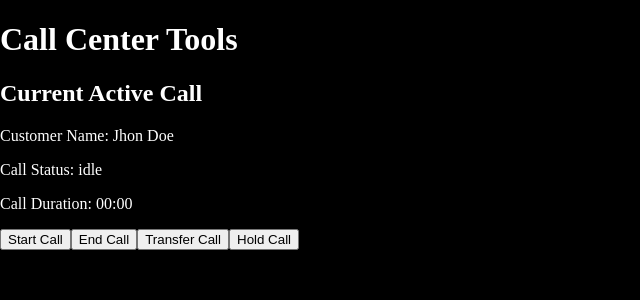
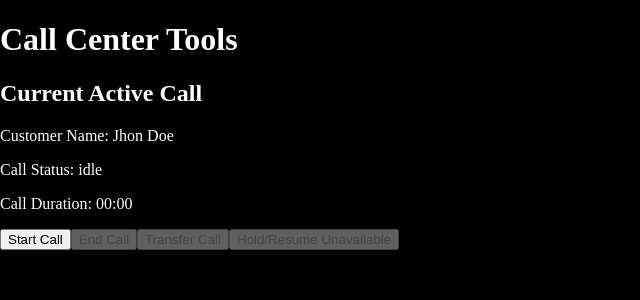
Before and after one commit to mrsalitre/call-center-tools, a Vue app: page / in a window 1280 px wide. Shown: the top 300 px of the page, without its empty margins (0-640 px from the left). Built offline with nearby package versions, Linux system fonts and the light colour scheme.

Commit message:
fix(ActiveCallDashboard): add computed properties for action availability
Add computed properties to conditionally disable call action buttons based on call status.
This prevents invalid operations (e.g., ending a call that hasn't started) and improves UX.

```diff
--- a/src/components/ActiveCallDashboard.vue
+++ b/src/components/ActiveCallDashboard.vue
@@ -16,6 +16,18 @@ const formattedDuration = computed(() => {
   const minutes = Math.floor(callDuration.value / 60)
   const seconds = callDuration.value % 60
   return `${String(minutes).padStart(2, '0')}:${String(seconds).padStart(2, '0')}`
+})
+const isActive = computed(() => callStatus.value === CallStatus.ACTIVE)
+const isOnHold = computed(() => callStatus.value === CallStatus.ON_HOLD)
+const canStartCallAction = computed(() => canStartCall.includes(callStatus.value))
+const canEndCallAction = computed(() => isActive.value || isOnHold.value)
+const canTransferCallAction = computed(() => isActive.value || isOnHold.value)
+const canHoldOrResumeCallAction = computed(() => isActive.value || isOnHold.value)
+const holdOrResumeLabel = computed(() => {
+  if (!canHoldOrResumeCallAction.value) {
+    return 'Hold/Resume Unavailable'
+  }
+  return isOnHold.value ? 'Resume Call' : 'Hold Call'
 })
 
 function clearDurationInterval() {
@@ -96,11 +108,11 @@ onUnmounted(() => {
     <p>Customer Name: {{ customerName }}</p>
     <p>Call Status: {{ callStatus }}</p>
     <p>Call Duration: {{ formattedDuration }}</p>
-    <button v-on:click="startCall">Start Call</button>
-    <button v-on:click="endCall">End Call</button>
-    <button v-on:click="transferCall">Transfer Call</button>
-    <button v-on:click="handleHoldOrResumeCall">
-      {{ callStatus === CallStatus.ON_HOLD ? 'Resume Call' : 'Hold Call' }}
+    <button v-on:click="startCall" :disabled="!canStartCallAction">Start Call</button>
+    <button v-on:click="endCall" :disabled="!canEndCallAction">End Call</button>
+    <button v-on:click="transferCall" :disabled="!canTransferCallAction">Transfer Call</button>
+    <button v-on:click="handleHoldOrResumeCall" :disabled="!canHoldOrResumeCallAction">
+      {{ holdOrResumeLabel }}
     </button>
   </div>
 </template>
```
